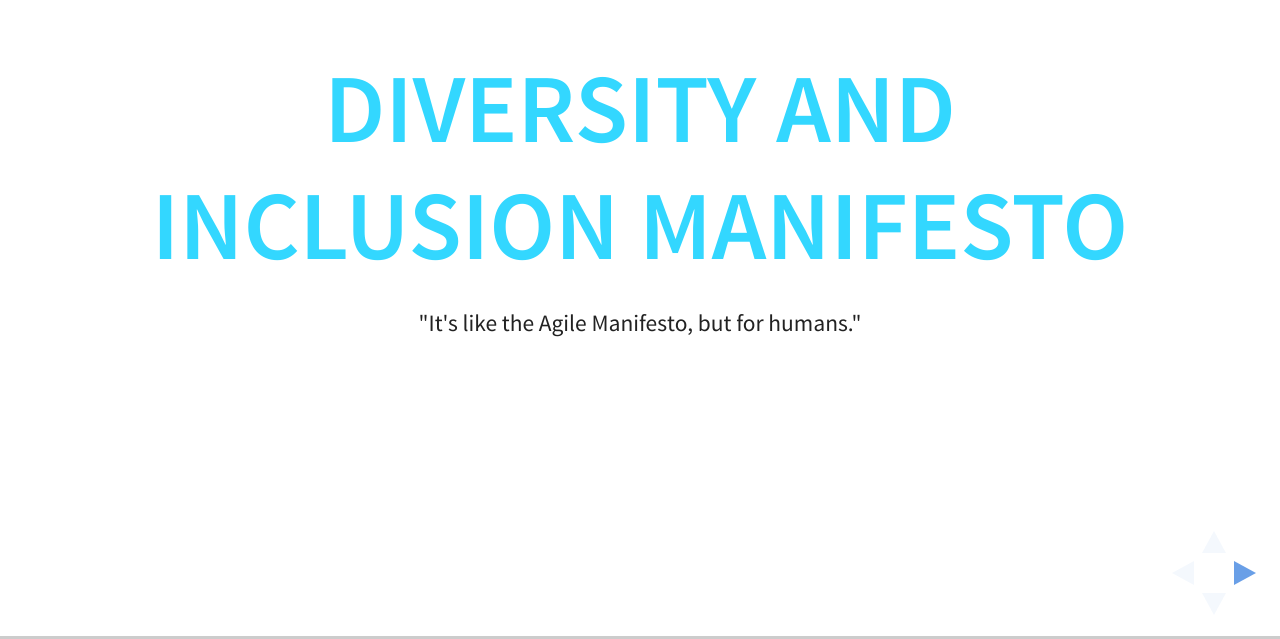
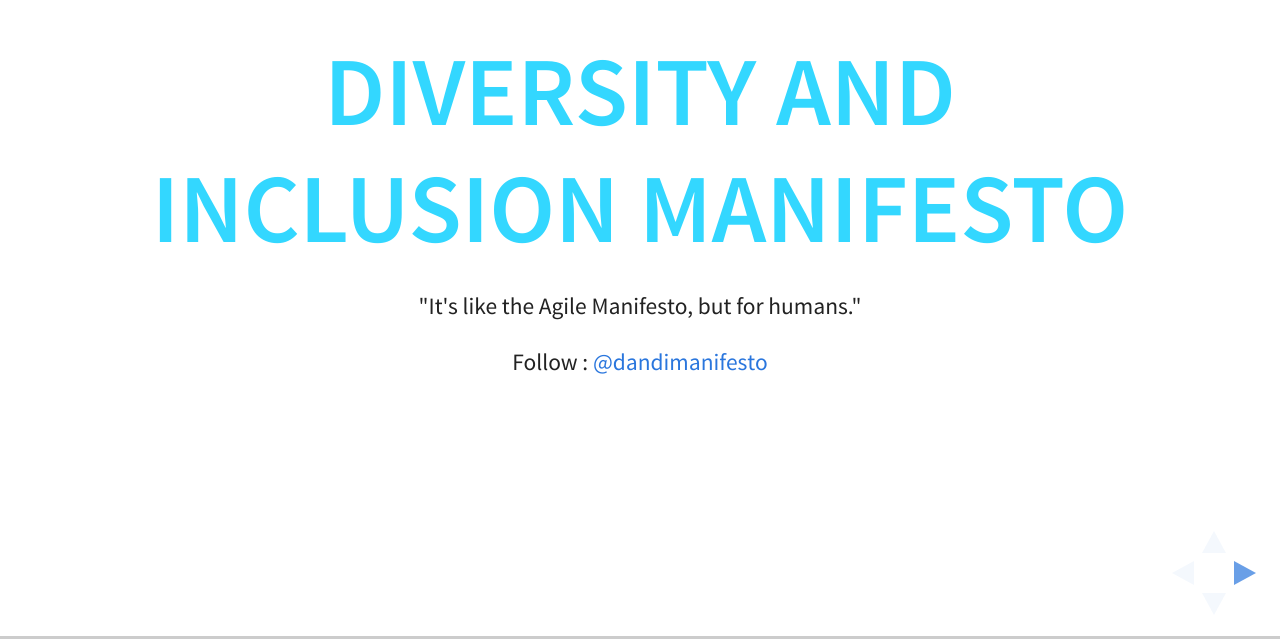
Before and after one commit to diversitymanifesto/diversitymanifesto.github.io, a website: page index.html in a window 1280 px wide. Shown: the part 161-800 px from the top of the page. Drawn offline with Linux system fonts and the light colour scheme.

Commit message:
Link to twitter account

```diff
--- a/index.html
+++ b/index.html
@@ -79,7 +79,8 @@
 				<section data-transition="convex">
 					<h1><span class="blue">Diversity and Inclusion Manifesto</span></h1>
 					<p>
-						<small>"It's like the Agile Manifesto, but for humans."<br>
+						<small>"It's like the Agile Manifesto, but for humans."<br><br>
+						Follow : <a href="http://twitter.com/dandimanifesto">@dandimanifesto</a> <br>
 					  </small>
 					</p>
 				</section>
```
